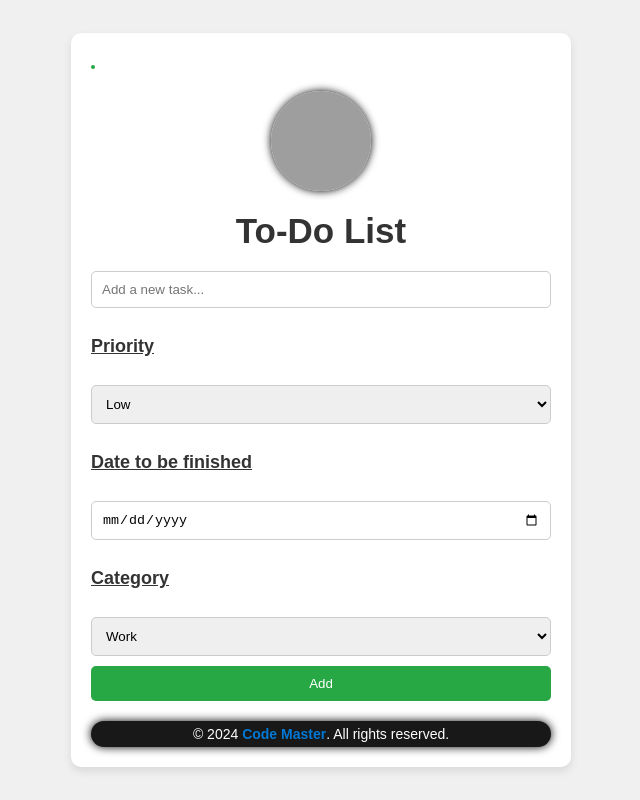
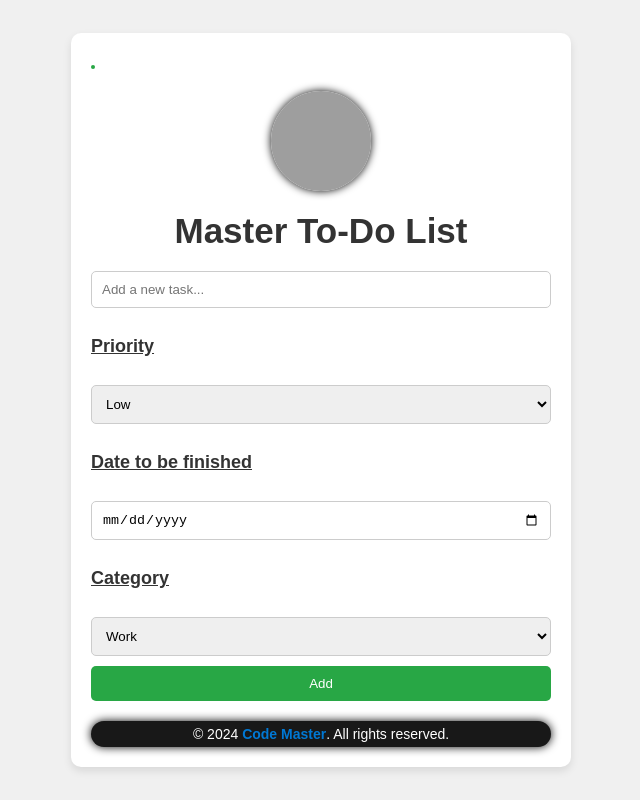
Before and after one commit to CodeMasterLtd/Master-To-Do-List, a plain HTML site: page index.html in a window 1280 px wide. Shown: the whole page, without its empty margins (319-959 px from the left). Drawn offline with Linux system fonts and the light colour scheme; grey boxes are pictures that could not be loaded.

Commit message:
V1.0.0.1

```diff
--- a/index.html
+++ b/index.html
@@ -3,14 +3,14 @@
 <head>
     <meta charset="UTF-8">
     <meta name="viewport" content="width=device-width, initial-scale=1.0">
-    <title>Advanced To-Do List App</title>
+    <title>Master To-Do List | Code Master</title>
     <link rel="stylesheet" href="styles.css">
 </head>
 <body>
     <div class="container">
         <button id="toggle-theme" class="toggle-theme" onclick="toggleTheme()"></button>
         <a href="https://codemaster.ltd" target="_blank"><img  src="https://codemaster.ltd/cdn/shop/files/codemaster_1.jpg?v=1719057471&width=140" alt="CodeMaster Logo" class="logo"></a>
-        <h1>To-Do List</h1>
+        <h1>Master To-Do List</h1>
         <div class="input-container">
             <input type="text" id="taskInput" placeholder="Add a new task...">
             <h3>Priority</h3>
```
